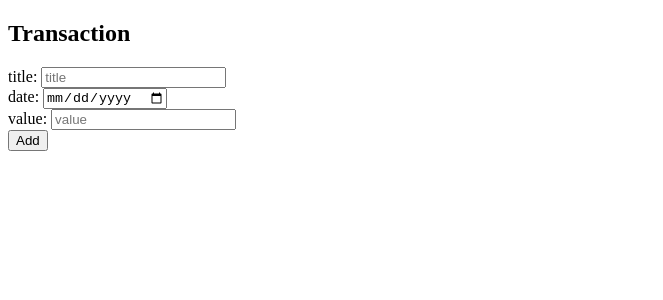
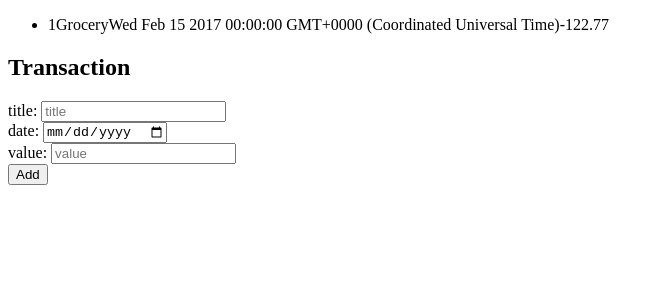
Before and after one commit to thyagostall/angular-hello-spa, an Angular app: page / in a window 1280 px wide. Shown: the top 300 px of the page, without its empty margins (0-663 px from the left). Built offline with nearby package versions, Linux system fonts and the light colour scheme.

Commit message:
Transaction list component

```diff
--- a/src/app/app.component.html
+++ b/src/app/app.component.html
@@ -1 +1,2 @@
+<transaction-list></transaction-list>
 <transaction></transaction>
--- a/src/app/app.module.ts
+++ b/src/app/app.module.ts
@@ -5,12 +5,14 @@ import { HttpModule } from '@angular/http';
 
 import { AppComponent } from './app.component';
 import { TransactionComponent } from './transaction.component';
+import { TransactionListComponent } from './transaction-list.component';
 import { TransactionService } from './transaction.service';
 
 @NgModule({
     declarations: [
         AppComponent,
-        TransactionComponent
+        TransactionComponent,
+        TransactionListComponent
     ],
     imports: [
         BrowserModule,
--- /dev/null
+++ b/src/app/transaction-list.component.html
@@ -0,0 +1,8 @@
+<ul>
+	<li *ngFor="let transaction of transactions | async">
+		<span>{{ transaction.id }}</span>
+		<span>{{ transaction.title }}</span>
+		<span>{{ transaction.date }}</span>
+		<span>{{ transaction.value }}</span>
+	</li>
+</ul>
--- /dev/null
+++ b/src/app/transaction-list.component.ts
@@ -0,0 +1,20 @@
+import { Component } from '@angular/core';
+
+import { TransactionService } from './transaction.service';
+import { Observable } from 'rxjs';
+import { Transaction } from './transaction';
+
+@Component({
+	moduleId: module.id,
+	selector: 'transaction-list',
+	templateUrl: 'transaction-list.component.html'
+})
+export class TransactionListComponent {
+	private transactions = new Observable<Transaction[]>();
+
+	constructor (private transactionService: TransactionService) {}
+
+	ngOnInit(): void {
+		this.transactions = this.transactionService.get();
+	}
+}
```
